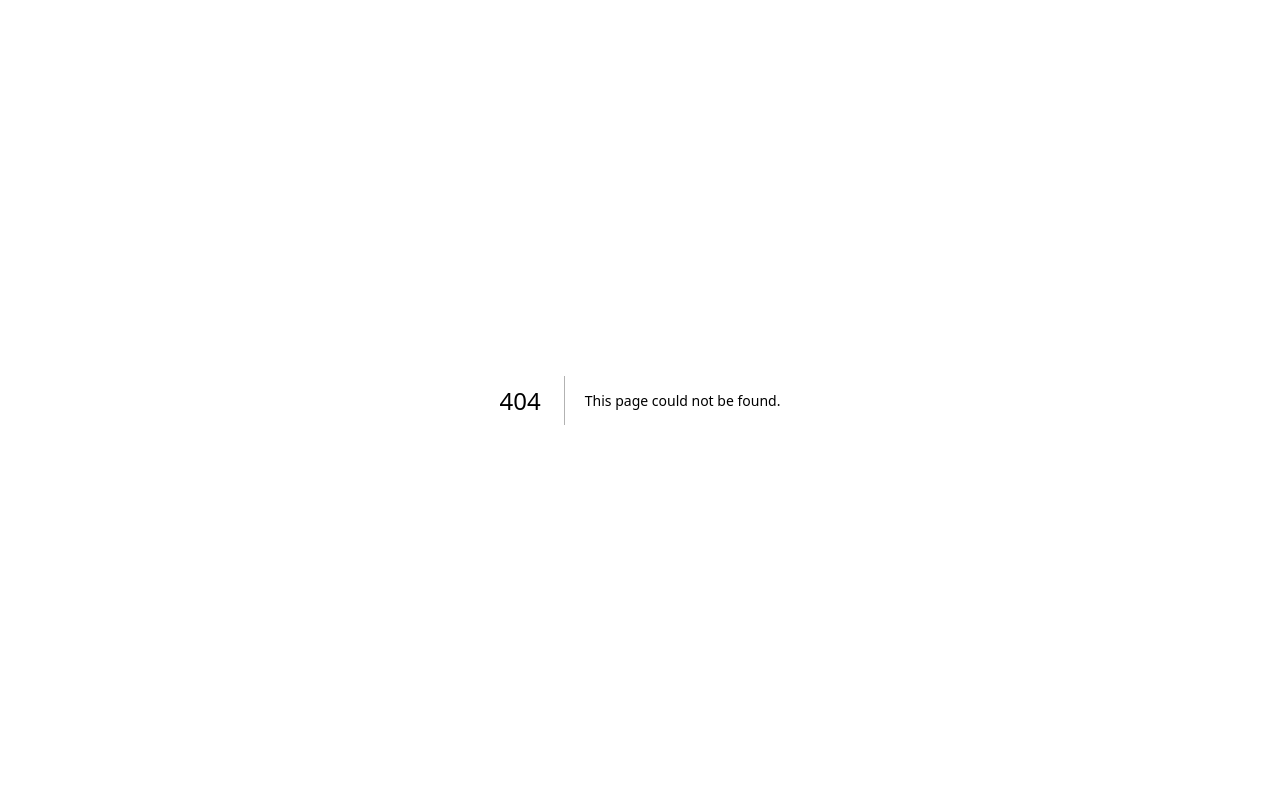
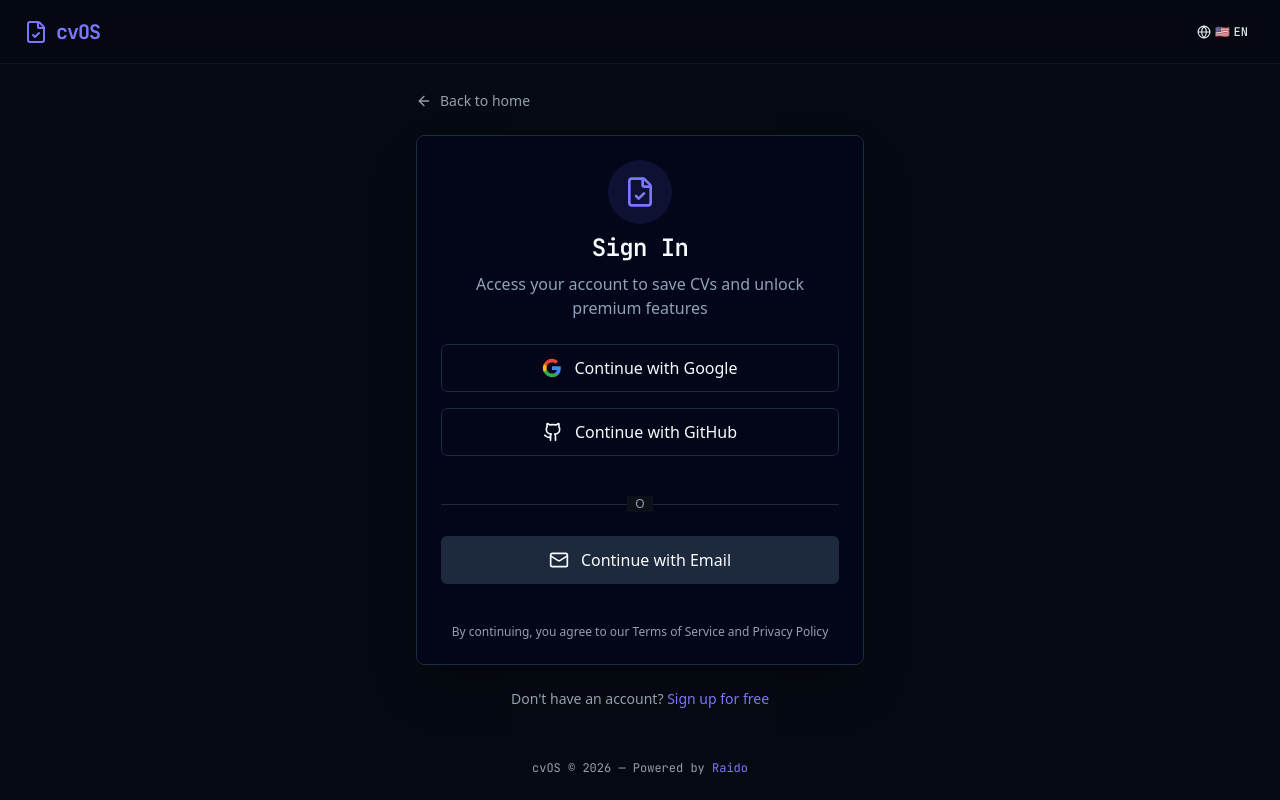
Before and after one commit to Raido-co/cvos-platform, a Next.js app in the folder apps/web/: page /login in a window 1280 px wide. Before the commit this address had no page. Built offline with nearby package versions, Linux system fonts and the light colour scheme.

Commit message:
feat: add login page and connect pricing buttons

```diff
--- /dev/null
+++ b/apps/web/app/login/page.tsx
@@ -0,0 +1,189 @@
+"use client"
+
+import Link from "next/link"
+import { Button } from "@/components/ui/button"
+import { Card, CardContent, CardDescription, CardHeader, CardTitle } from "@/components/ui/card"
+import { FileCheck, Github, Mail, ArrowLeft } from "lucide-react"
+import { useLanguage } from "@/components/language-provider"
+import { LanguageSelector } from "@/components/language-selector"
+import { useState } from "react"
+
+export default function LoginPage() {
+    const { locale } = useLanguage()
+    const [isLoading, setIsLoading] = useState<string | null>(null)
+
+    const content = {
+        es: {
+            title: "Iniciar Sesión",
+            subtitle: "Accede a tu cuenta para guardar tus CVs y desbloquear features premium",
+            google: "Continuar con Google",
+            github: "Continuar con GitHub",
+            email: "Continuar con Email",
+            noAccount: "¿No tienes cuenta?",
+            register: "Regístrate gratis",
+            terms: "Al continuar, aceptas nuestros Términos de Servicio y Política de Privacidad",
+            back: "Volver al inicio",
+            comingSoon: "¡Próximamente! Estamos trabajando en la autenticación."
+        },
+        en: {
+            title: "Sign In",
+            subtitle: "Access your account to save CVs and unlock premium features",
+            google: "Continue with Google",
+            github: "Continue with GitHub",
+            email: "Continue with Email",
+            noAccount: "Don't have an account?",
+            register: "Sign up for free",
+            terms: "By continuing, you agree to our Terms of Service and Privacy Policy",
+            back: "Back to home",
+            comingSoon: "Coming soon! We're working on authentication."
+        },
+        ru: {
+            title: "Войти",
+            subtitle: "Войдите в аккаунт для сохранения резюме и премиум функций",
+            google: "Продолжить с Google",
+            github: "Продолжить с GitHub",
+            email: "Продолжить с Email",
+            noAccount: "Нет аккаунта?",
+            register: "Зарегистрируйтесь бесплатно",
+            terms: "Продолжая, вы соглашаетесь с Условиями использования",
+            back: "На главную",
+            comingSoon: "Скоро! Мы работаем над аутентификацией."
+        }
+    }
+
+    const t = content[locale as keyof typeof content] || content.en
+
+    const handleAuth = (provider: string) => {
+        setIsLoading(provider)
+        // TODO: Implement actual auth with NextAuth
+        setTimeout(() => {
+            alert(t.comingSoon)
+            setIsLoading(null)
+        }, 1000)
+    }
+
+    return (
+        <div className="min-h-screen bg-background flex flex-col">
+            {/* Header */}
+            <header className="px-4 md:px-6 h-16 flex items-center border-b border-border/40 bg-background/80 backdrop-blur-md">
+                <Link href="/" className="mr-8 flex items-center gap-2 font-mono font-bold text-xl text-primary tracking-tighter">
+                    <FileCheck className="h-6 w-6" />
+                    <span>cvOS</span>
+                </Link>
+                <div className="ml-auto">
+                    <LanguageSelector />
+                </div>
+            </header>
+
+            {/* Main Content */}
+            <main className="flex-1 flex items-center justify-center p-4">
+                <div className="w-full max-w-md space-y-6">
+                    <Link
+                        href="/"
+                        className="inline-flex items-center text-sm text-muted-foreground hover:text-primary transition-colors"
+                    >
+                        <ArrowLeft className="mr-2 h-4 w-4" />
+                        {t.back}
+                    </Link>
+
+                    <Card className="border-border/60 shadow-2xl">
+                        <CardHeader className="text-center space-y-2">
+                            <div className="mx-auto w-16 h-16 rounded-full bg-primary/10 flex items-center justify-center mb-2">
+                                <FileCheck className="h-8 w-8 text-primary" />
+                            </div>
+                            <CardTitle className="text-2xl font-mono">{t.title}</CardTitle>
+                            <CardDescription className="text-base">
+                                {t.subtitle}
+                            </CardDescription>
+                        </CardHeader>
+
+                        <CardContent className="space-y-4">
+                            {/* Google */}
+                            <Button
+                                variant="outline"
+                                className="w-full h-12 text-base font-medium"
+                                onClick={() => handleAuth('google')}
+                                disabled={isLoading !== null}
+                            >
+                                {isLoading === 'google' ? (
+                                    <span className="animate-spin mr-2">⏳</span>
+                                ) : (
+                                    <svg className="mr-3 h-5 w-5" viewBox="0 0 24 24">
+                                        <path fill="#4285F4" d="M22.56 12.25c0-.78-.07-1.53-.2-2.25H12v4.26h5.92c-.26 1.37-1.04 2.53-2.21 3.31v2.77h3.57c2.08-1.92 3.28-4.74 3.28-8.09z" />
+                                        <path fill="#34A853" d="M12 23c2.97 0 5.46-.98 7.28-2.66l-3.57-2.77c-.98.66-2.23 1.06-3.71 1.06-2.86 0-5.29-1.93-6.16-4.53H2.18v2.84C3.99 20.53 7.7 23 12 23z" />
+                                        <path fill="#FBBC05" d="M5.84 14.09c-.22-.66-.35-1.36-.35-2.09s.13-1.43.35-2.09V7.07H2.18C1.43 8.55 1 10.22 1 12s.43 3.45 1.18 4.93l2.85-2.22.81-.62z" />
+                                        <path fill="#EA4335" d="M12 5.38c1.62 0 3.06.56 4.21 1.64l3.15-3.15C17.45 2.09 14.97 1 12 1 7.7 1 3.99 3.47 2.18 7.07l3.66 2.84c.87-2.6 3.3-4.53 6.16-4.53z" />
+                                    </svg>
+                                )}
+                                {t.google}
+                            </Button>
+
+                            {/* GitHub */}
+                            <Button
+                                variant="outline"
+                                className="w-full h-12 text-base font-medium"
+                                onClick={() => handleAuth('github')}
+                                disabled={isLoading !== null}
+                            >
+                                {isLoading === 'github' ? (
+                                    <span className="animate-spin mr-2">⏳</span>
+                                ) : (
+                                    <Github className="mr-3 h-5 w-5" />
+                                )}
+                                {t.github}
+                            </Button>
+
+                            {/* Divider */}
+                            <div className="relative my-6">
+                                <div className="absolute inset-0 flex items-center">
+                                    <div className="w-full border-t border-border"></div>
+                                </div>
+                                <div className="relative flex justify-center text-xs uppercase">
+                                    <span className="bg-card px-2 text-muted-foreground">o</span>
+                                </div>
+                            </div>
+
+                            {/* Email */}
+                            <Button
+                                variant="secondary"
+                                className="w-full h-12 text-base font-medium"
+                                onClick={() => handleAuth('email')}
+                                disabled={isLoading !== null}
+                            >
+                                {isLoading === 'email' ? (
+                                    <span className="animate-spin mr-2">⏳</span>
+                                ) : (
+                                    <Mail className="mr-3 h-5 w-5" />
+                                )}
+                                {t.email}
+                            </Button>
+
+                            {/* Terms */}
+                            <p className="text-xs text-center text-muted-foreground mt-6">
+                                {t.terms}
+                            </p>
+                        </CardContent>
+                    </Card>
+
+                    {/* Register link */}
+                    <p className="text-center text-sm text-muted-foreground">
+                        {t.noAccount}{' '}
+                        <Link href="/login" className="text-primary hover:underline font-medium">
+                            {t.register}
+                        </Link>
+                    </p>
+                </div>
+            </main>
+
+            {/* Footer */}
+            <footer className="py-6 text-center">
+                <p className="text-xs text-muted-foreground font-mono">
+                    cvOS © 2026 — Powered by{' '}
+                    <a href="https://raido.com.co" target="_blank" rel="noopener" className="text-primary hover:underline">
+                        Raido
+                    </a>
+                </p>
+            </footer>
+        </div>
+    )
+}
--- a/apps/web/app/pricing/page.tsx
+++ b/apps/web/app/pricing/page.tsx
@@ -1,11 +1,13 @@
 "use client"
 
 import Link from "next/link"
+import { useRouter } from "next/navigation"
 import { Button } from "@/components/ui/button"
 import { Card, CardContent, CardDescription, CardFooter, CardHeader, CardTitle } from "@/components/ui/card"
 import { Check, FileCheck, ArrowLeft, Sparkles, Crown, Building2 } from "lucide-react"
 import { useLanguage } from "@/components/language-provider"
 import { LanguageSelector } from "@/components/language-selector"
+
 
 const plans = [
     {
@@ -123,6 +125,15 @@ const plans = [
 
 export default function PricingPage() {
     const { locale, t } = useLanguage()
+    const router = useRouter()
+
+    const handleSelectPlan = (planId: string) => {
+        if (planId === 'free') {
+            router.push('/dashboard')
+        } else {
+            router.push(`/login?plan=${planId}`)
+        }
+    }
 
     const titles = {
         es: { title: 'Planes y Precios', subtitle: 'Elige el plan perfecto para tu búsqueda de empleo' },
@@ -169,8 +180,8 @@ export default function PricingPage() {
                         <Card
                             key={plan.id}
                             className={`relative flex flex-col ${plan.popular
-                                    ? 'border-primary shadow-lg shadow-primary/20 scale-105'
-                                    : 'border-border/60'
+                                ? 'border-primary shadow-lg shadow-primary/20 scale-105'
+                                : 'border-border/60'
                                 }`}
                         >
                             {plan.popular && (
@@ -212,10 +223,11 @@ export default function PricingPage() {
                             <CardFooter>
                                 <Button
                                     className={`w-full font-mono ${plan.popular
-                                            ? 'bg-primary hover:bg-primary/90'
-                                            : 'bg-secondary hover:bg-secondary/80'
+                                        ? 'bg-primary hover:bg-primary/90'
+                                        : 'bg-secondary hover:bg-secondary/80'
                                         }`}
                                     variant={plan.popular ? 'default' : 'secondary'}
+                                    onClick={() => handleSelectPlan(plan.id)}
                                 >
                                     {plan.cta[locale as keyof typeof plan.cta] || plan.cta.en}
                                 </Button>
```
